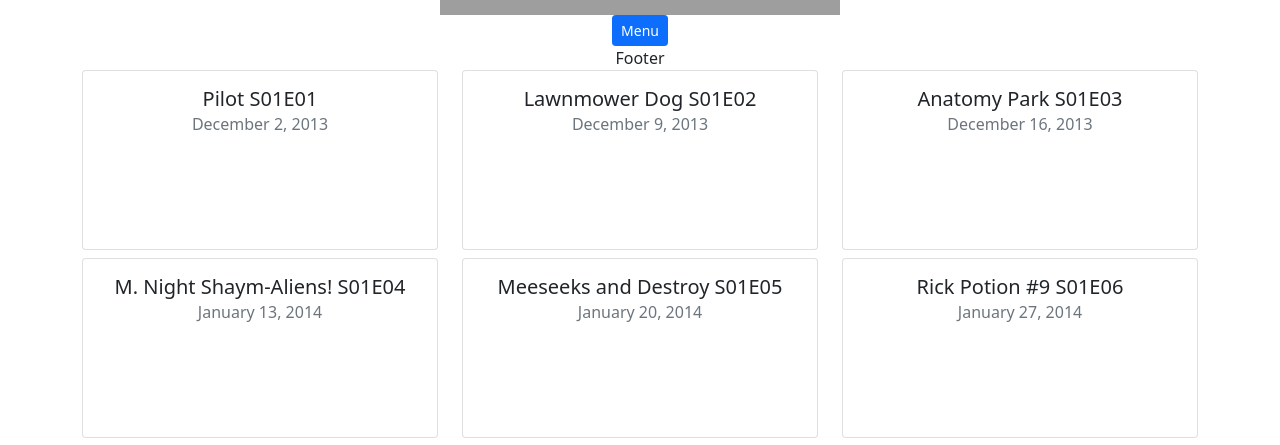
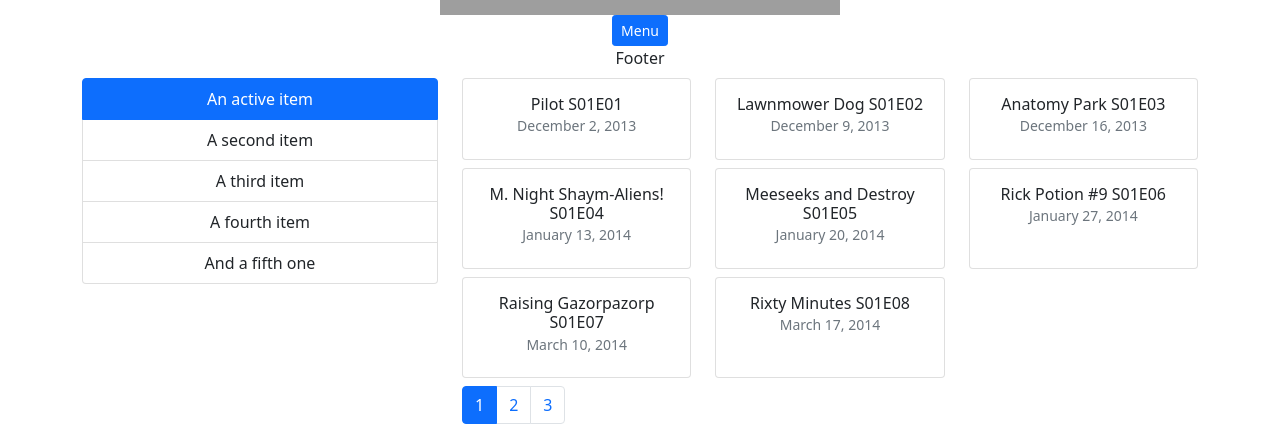
Before and after one commit to Kettengeschwindigkeit/App, a React (Create React App) app: page / in a window 1280 px wide. Shown: the part 309-754 px from the top of the page. Built offline with nearby package versions, Linux system fonts and the light colour scheme; grey boxes are pictures that could not be loaded.

Commit message:
groupList component

```diff
--- a/src/components/episode.jsx
+++ b/src/components/episode.jsx
@@ -2,15 +2,17 @@ import React from "react";
 import PropTypes from "prop-types";
 
 const Episode = (props) => {
-    const { name, airDate, episode } = props; // const name = props.name; const airDate = props.airDate; const episode = props.episode
+    const { name, episode } = props; // const name = props.name; const airDate = props.airDate; const episode = props.episode
     return (
         <div className="col-4 mb-2">
-            <div className="card" style={{ height: "180px" }}>
+            <div className="card" style={{ height: "100%" }}>
                 <div className="card-body">
-                    <h5 className="card-title">
+                    <h5 className="card-title fs-6">
                         {name} {episode}
                     </h5>
-                    <h6 className="card-subtitle mb-2 text-muted">{airDate}</h6>
+                    <h6 className="card-subtitle mb-2 text-muted small">
+                        {props.airDate}
+                    </h6>
                 </div>
             </div>
         </div>
--- a/src/components/episodesList.jsx
+++ b/src/components/episodesList.jsx
@@ -3,6 +3,7 @@ import { episodes } from "../fakeStorage/episodes";
 import { paginate } from "../utils/paginate";
 import Episode from "./episode";
 import Pagination from "./pagination";
+import GroupList from "./groupList";
 
 const EpisodesList = () => {
     const count = episodes.length;
@@ -16,7 +17,12 @@ const EpisodesList = () => {
     const pageEpisodes = paginate(episodes, currentPage, pageSize);
 
     return (
-        <div className="container">
+        <div className="container pt-2">
+            <div className="row">
+                <div className="col-4">
+                    <GroupList />
+                </div>
+                <div className="col-8">
                     <div className="row">
                         {pageEpisodes.map((episode) => (
                             <Episode key={episode.id} {...episode} />
@@ -31,6 +37,8 @@ const EpisodesList = () => {
                         />
                     </div>
                 </div>
+            </div>
+        </div>
     );
 };
 
--- /dev/null
+++ b/src/components/groupList.jsx
@@ -0,0 +1,25 @@
+import React from "react";
+
+const GroupList = () => {
+    return (
+        <div className="list-group">
+            <button className="list-group-item list-group-item-action active">
+                An active item
+            </button>
+            <button className="list-group-item list-group-item-action">
+                A second item
+            </button>
+            <button className="list-group-item list-group-item-action">
+                A third item
+            </button>
+            <button className="list-group-item list-group-item-action">
+                A fourth item
+            </button>
+            <button className="list-group-item list-group-item-action">
+                And a fifth one
+            </button>
+        </div>
+    );
+};
+
+export default GroupList;
```
Lines whose indentation alone changed are shown as unchanged.
